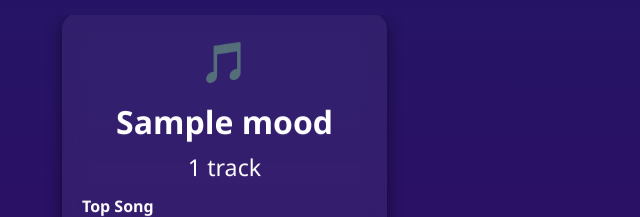
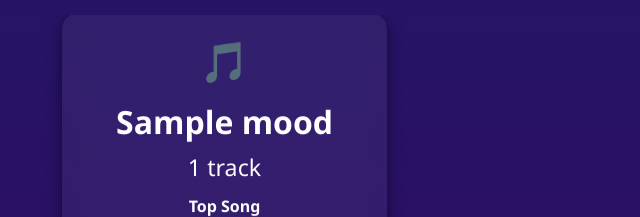
Before and after one commit to EchoMood/Spotify-Mood-Analyzer, a Flask app: template templates/visualise.html in a window 1280 px wide. Shown: the part 435-652 px from the top of the page, without its empty margins (0-640 px from the left). Run offline with Flask 3, Linux system fonts and the light colour scheme; the template is opened without the code that fills it: most values are stand-ins (such as "Sample title", 1, 10 or a date in 2020).

Commit message:
ui enhance

```diff
--- a/static/css/visualise.css
+++ b/static/css/visualise.css
@@ -41,7 +41,10 @@ body {
 .mood-cards-container {
   padding: 60px 20px;
 }
-
+.top-heading {
+  text-align: center;
+  margin-bottom: 0.5rem;
+}
 .section-title {
   font-size: 1.75rem;
   margin-bottom: 20px;
--- a/templates/visualise.html
+++ b/templates/visualise.html
@@ -67,7 +67,7 @@
                 </div>
                 <h3>{{ mood }}</h3>
                 <p>{{ count }} track{{ 's' if count > 1 else '' }}</p>
-                <h4>Top Song</h4>
+                <h4 class="top-heading">Top Song</h4>
 
                 <div class="top-song">
                     {% set top = mood_data[mood.lower()].top_track %}
```
